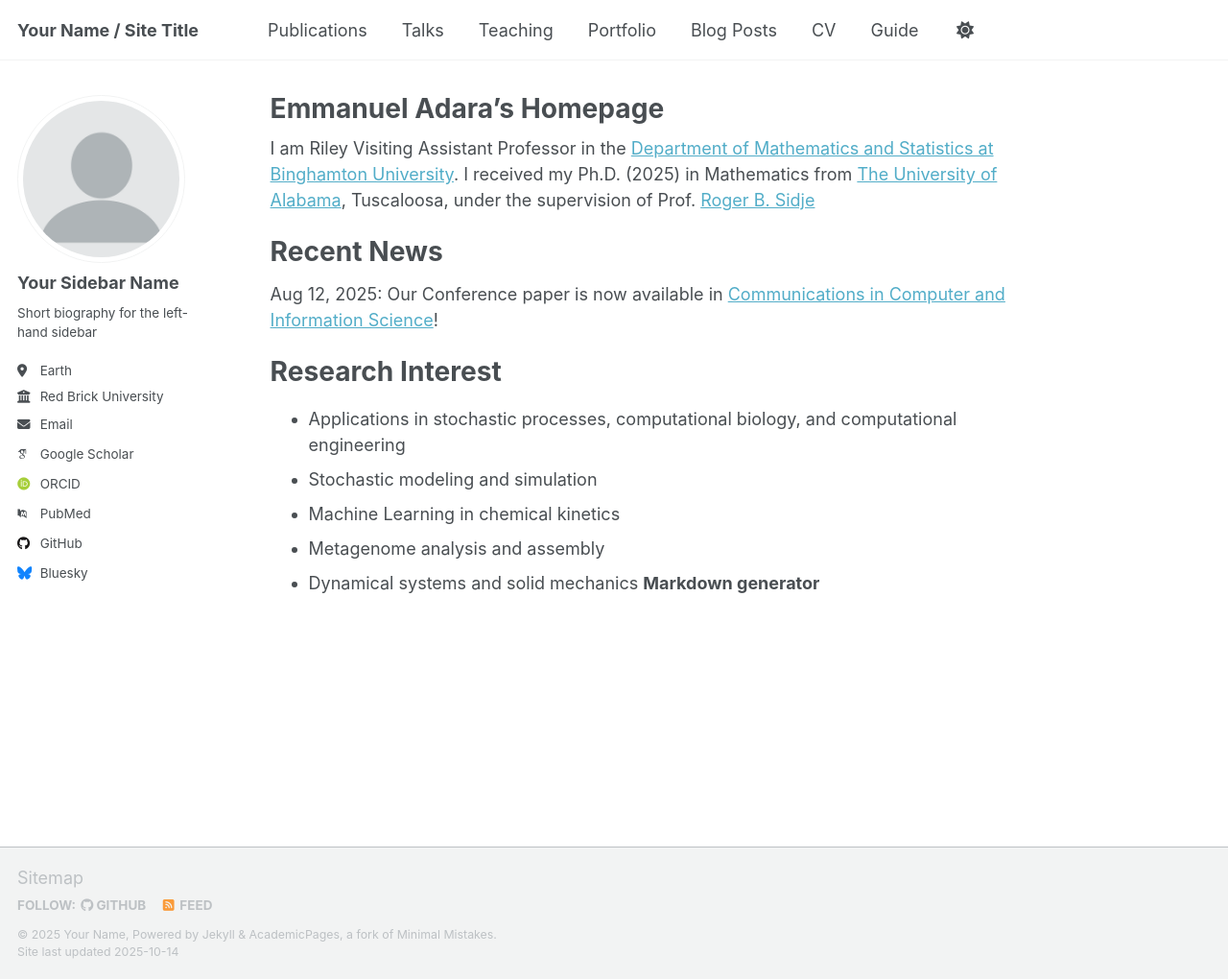
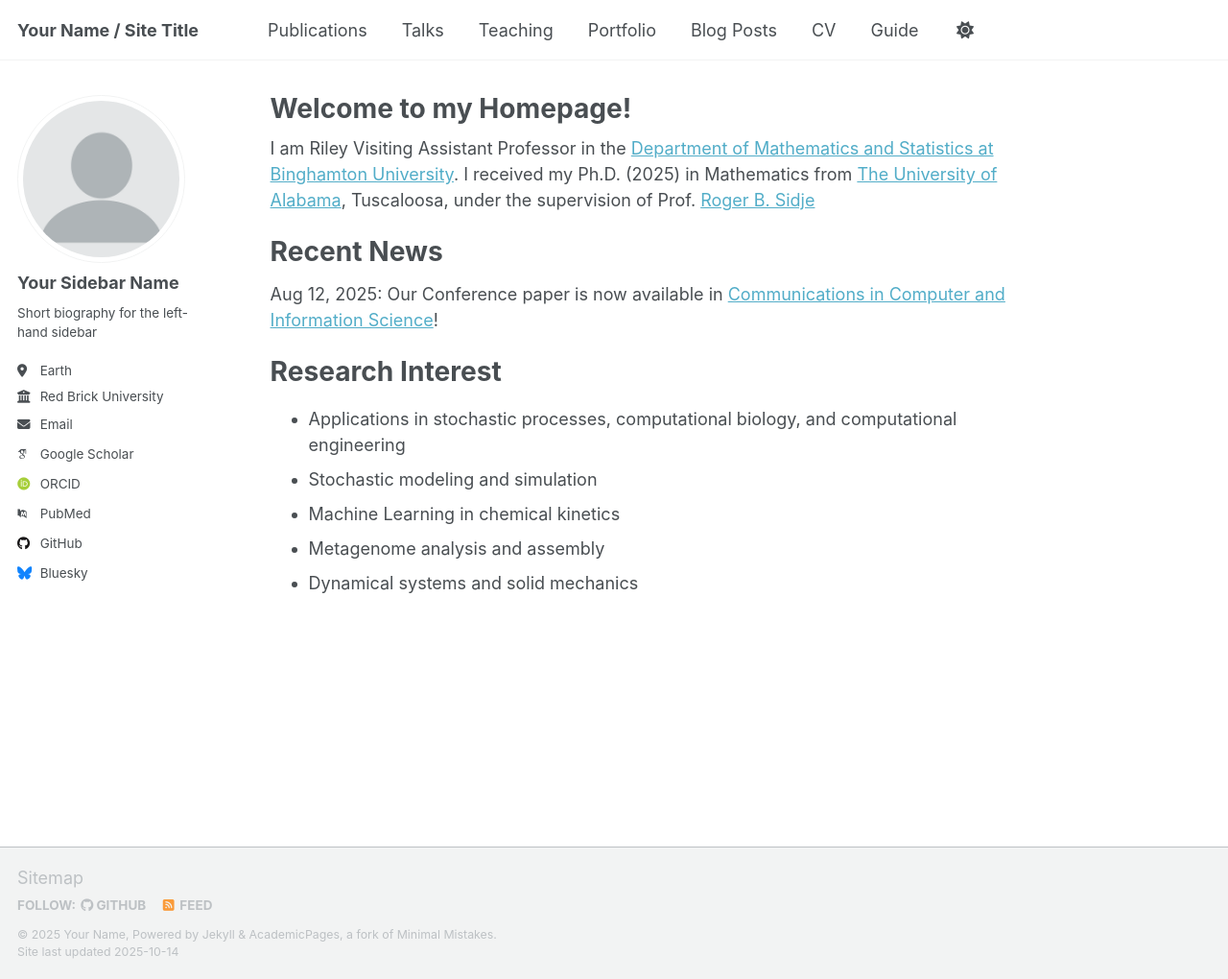
Before and after one commit to EmmanuelAdara/EmmanuelAdara.github.io, a Jekyll site: the page built from _pages/about.md, in a window 1280 px wide and 1020 px high. Shown: the whole window at 96% size. Built offline with Jekyll 4.4.1, drawn with Linux system fonts in a browser that asks for light colours; some web fonts are replaced; a script that is not in the unit is left out.

Commit message:
Update about.md

```diff
--- a/_pages/about.md
+++ b/_pages/about.md
@@ -1,6 +1,6 @@
 ---
 permalink: /
-title: "Emmanuel Adara's Homepage"
+title: "Welcome to my Homepage!"
 author_profile: true
 redirect_from:
   - /about/
@@ -11,7 +11,7 @@ I am Riley Visiting Assistant Professor in the [Department of Mathematics and St
 I received my Ph.D. (2025) in Mathematics from [The University of Alabama](https://www.ua.edu/), Tuscaloosa, under the supervision of Prof. [Roger B. Sidje](https://math.ua.edu/people/roger-b-sidje/)
 
 
-Recent News
+**Recent News**
 ======
 Aug 12, 2025: Our Conference paper is now available in [Communications in Computer and Information Science](https://link.springer.com/chapter/10.1007/978-3-031-95130-5_3)!
 
@@ -22,4 +22,3 @@ Research Interest
 * Machine Learning in chemical kinetics
 * Metagenome analysis and assembly
 * Dynamical systems and solid mechanics
-**Markdown generator**
```
